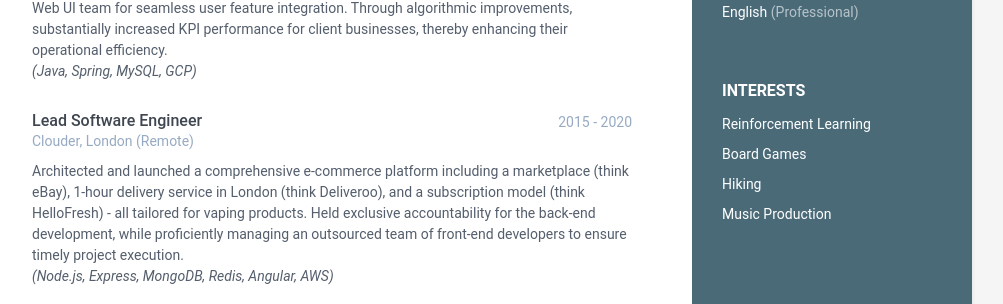
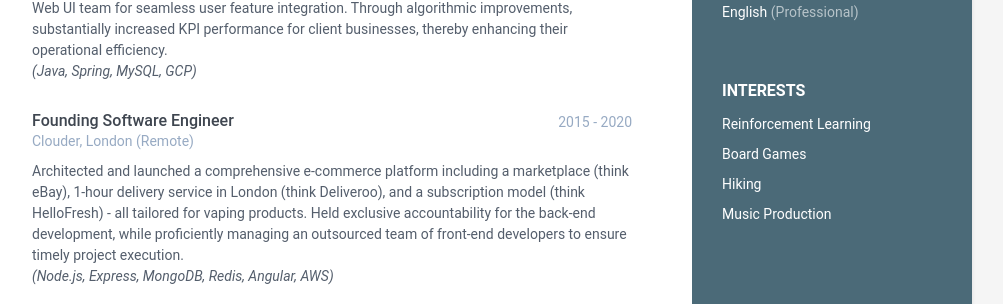
Before and after one commit to KasparasM/KasparasM.github.io, a Jekyll site: the page built from index.html, in a window 1280 px wide. Shown: the part 860-1164 px from the top of the page, without its empty margins (168-1171 px from the left). Built offline with Jekyll 4.4.1, drawn with Linux system fonts in a browser that asks for light colours.

Commit message:
Update experience

```diff
--- a/_data/data.yml
+++ b/_data/data.yml
@@ -88,7 +88,7 @@
         Maintained a robust REST API, collaborating closely with the Web UI team for seamless user feature integration.
         Through algorithmic improvements, substantially increased KPI performance for client businesses, thereby enhancing their operational efficiency.
         <br>*(Java, Spring, MySQL, GCP)*
-    - role: Lead Software Engineer
+    - role: Founding Software Engineer
       time: 2015 - 2020
       company: Clouder, London (Remote)
       details: |
```
